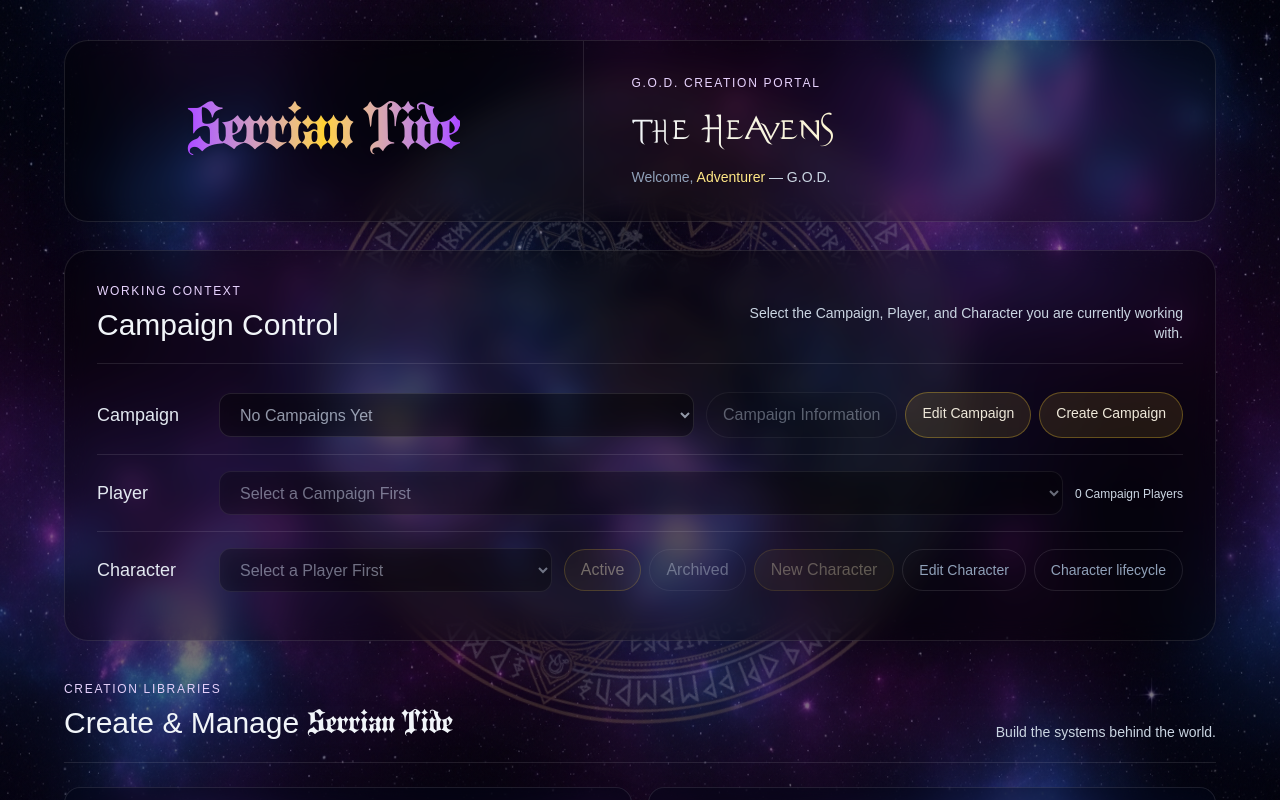
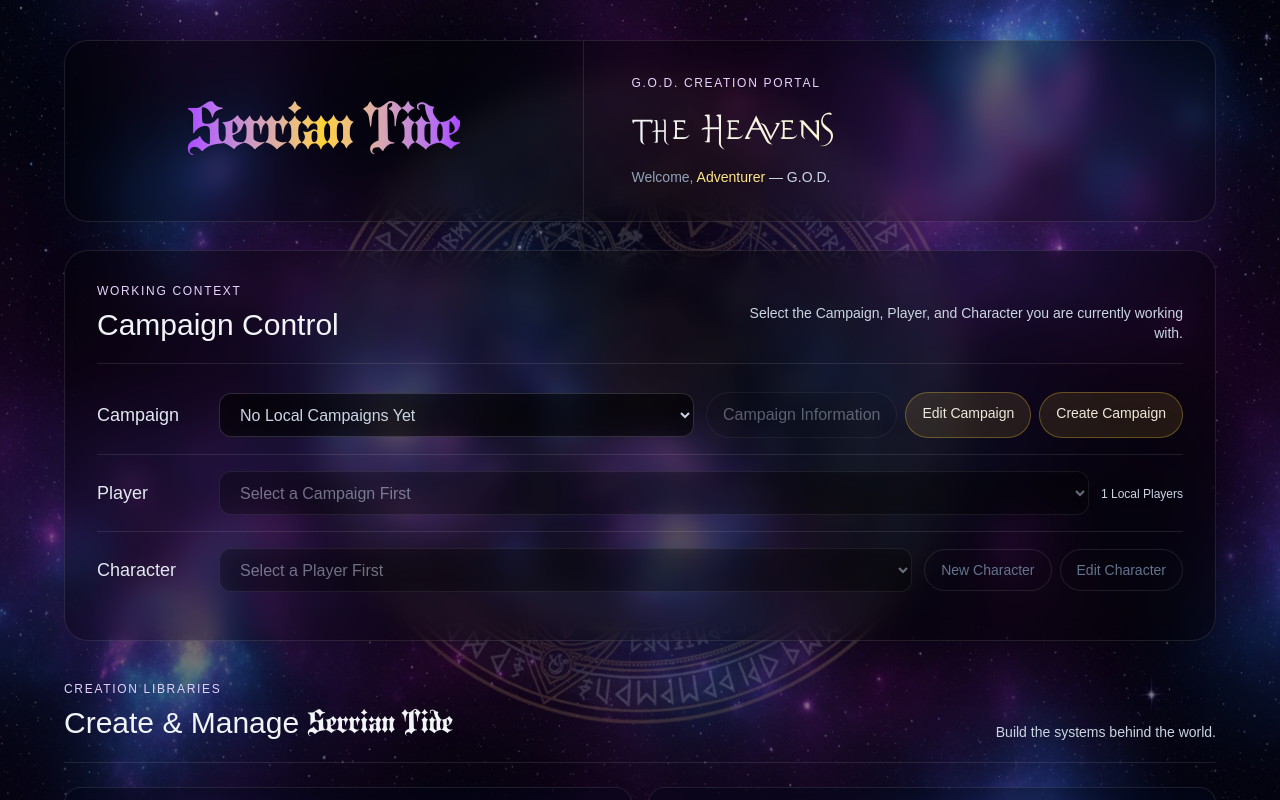
Before and after one commit to Revty79/serriantiderealweb, a Next.js app: page /heavens in a window 1280 px wide. Shown: the top 800 px of the page. Built offline with nearby package versions, Linux system fonts and the light colour scheme.

Commit message:
Connect Heavens to local Campaign context

```diff
--- /dev/null
+++ b/src/app/heavens/heavens-local-campaign-control.tsx
@@ -0,0 +1,120 @@
+"use client";
+
+import Link from "next/link";
+import { useMemo, useState } from "react";
+import { readCampaigns, readCharacters } from "@/lib/local-character-store";
+import { readUsers } from "@/lib/local-user-store";
+
+export function HeavensLocalCampaignControl() {
+  const campaigns = useMemo(() => readCampaigns().filter((campaign) => !campaign.archivedAt), []);
+  const users = useMemo(() => readUsers().filter((user) => user.roles.includes("player")), []);
+  const characters = useMemo(() => readCharacters().filter((character) => !character.archivedAt), []);
+  const [campaignId, setCampaignId] = useState("");
+  const [playerId, setPlayerId] = useState("");
+  const [characterId, setCharacterId] = useState("");
+  const [informationOpen, setInformationOpen] = useState(false);
+
+  const campaign = campaigns.find((entry) => String(entry.id) === campaignId) ?? null;
+  const campaignCharacters = characters.filter((entry) => String(entry.campaignId) === campaignId);
+  const playerCharacters = campaignCharacters.filter((entry) => (entry.playerUserId || "prototype-admin") === playerId);
+  const selectedCharacter = playerCharacters.find((entry) => String(entry.id) === characterId) ?? null;
+
+  return (
+    <div className="mt-3">
+      <ControlRow label="Campaign">
+        <select
+          value={campaignId}
+          onChange={(event) => {
+            setCampaignId(event.target.value);
+            setPlayerId("");
+            setCharacterId("");
+            setInformationOpen(false);
+          }}
+          className="h-11 w-full rounded-xl border border-white/15 bg-black/50 px-4 text-sm text-slate-300 outline-none backdrop-blur-sm"
+        >
+          <option value="">{campaigns.length ? "No Campaign Selected" : "No Local Campaigns Yet"}</option>
+          {campaigns.map((entry) => <option key={entry.id} value={entry.id}>{entry.name}</option>)}
+        </select>
+        <div className="flex flex-wrap gap-2 lg:justify-end">
+          <button
+            type="button"
+            disabled={!campaign}
+            onClick={() => setInformationOpen((value) => !value)}
+            className="min-h-10 rounded-full border border-white/15 bg-black/20 px-4 py-2.5 text-sm text-slate-300 disabled:opacity-40"
+          >
+            Campaign Information
+          </button>
+          <Link href={campaign ? "/heavens/campaigns?campaign=" + campaign.id : "/heavens/campaigns"} className="min-h-10 rounded-full border border-amber-300/30 bg-amber-300/10 px-4 py-2.5 text-sm text-amber-100/80">
+            Edit Campaign
+          </Link>
+          <Link href="/heavens/campaigns" className="min-h-10 rounded-full border border-amber-300/30 bg-amber-300/10 px-4 py-2.5 text-sm text-amber-100/80">
+            Create Campaign
+          </Link>
+        </div>
+      </ControlRow>
+
+      {informationOpen && campaign ? (
+        <section className="mb-2 rounded-2xl border border-white/10 bg-black/25 p-5">
+          <p className="text-xs uppercase tracking-[0.14em] text-purple-200">Campaign Information</p>
+          <h3 className="mt-1 text-2xl text-slate-100">{campaign.name}</h3>
+          <dl className="mt-4 grid gap-3 text-sm sm:grid-cols-4">
+            <div><dt className="text-slate-400">Characters</dt><dd className="mt-1 text-slate-200">{campaignCharacters.length}</dd></div>
+            <div><dt className="text-slate-400">Starting Credits</dt><dd className="mt-1 text-slate-200">{campaign.startingCreditAmount}</dd></div>
+            <div><dt className="text-slate-400">Campaign Races</dt><dd className="mt-1 text-slate-200">{campaign.campaignRaceIds?.length ?? 0}</dd></div>
+            <div><dt className="text-slate-400">Playable Races</dt><dd className="mt-1 text-slate-200">{campaign.allowedRaceIds?.length ?? 0}</dd></div>
+          </dl>
+        </section>
+      ) : null}
+
+      <ControlRow label="Player">
+        <select
+          value={playerId}
+          disabled={!campaignId}
+          onChange={(event) => {
+            setPlayerId(event.target.value);
+            setCharacterId("");
+          }}
+          className="h-11 w-full rounded-xl border border-white/15 bg-black/50 px-4 text-sm text-slate-300 outline-none backdrop-blur-sm disabled:opacity-50"
+        >
+          <option value="">{!campaignId ? "Select a Campaign First" : "No Player Selected"}</option>
+          {users.map((user) => <option key={user.id} value={user.id}>{user.name || user.username}</option>)}
+        </select>
+        <span className="text-xs text-slate-300 lg:text-right">{users.length} Local Players</span>
+      </ControlRow>
+
+      <ControlRow label="Character" last>
+        <select
+          value={characterId}
+          disabled={!playerId}
+          onChange={(event) => setCharacterId(event.target.value)}
+          className="h-11 w-full rounded-xl border border-white/15 bg-black/50 px-4 text-sm text-slate-300 outline-none backdrop-blur-sm disabled:opacity-50"
+        >
+          <option value="">{!playerId ? "Select a Player First" : "No Character Selected"}</option>
+          {playerCharacters.map((character) => <option key={character.id} value={character.id}>{character.name}</option>)}
+        </select>
+        <div className="flex flex-wrap gap-2 lg:justify-end">
+          {campaignId && playerId ? (
+            <Link href={"/realms/characters/new?campaign=" + campaignId + "&player=" + encodeURIComponent(playerId)} className="min-h-10 rounded-full border border-amber-300/30 bg-amber-300/10 px-4 py-2.5 text-sm text-amber-100/80">
+              New Character
+            </Link>
+          ) : <span className="min-h-10 rounded-full border border-white/10 px-4 py-2.5 text-sm text-slate-500">New Character</span>}
+          {selectedCharacter ? (
+            <Link href={"/realms/characters/" + selectedCharacter.id} className="min-h-10 rounded-full border border-amber-300/30 bg-amber-300/10 px-4 py-2.5 text-sm text-amber-100/80">
+              Edit Character
+            </Link>
+          ) : <span className="min-h-10 rounded-full border border-white/10 px-4 py-2.5 text-sm text-slate-500">Edit Character</span>}
+        </div>
+      </ControlRow>
+    </div>
+  );
+}
+
+function ControlRow({ label, children, last = false }: { label: string; children: [React.ReactNode, React.ReactNode]; last?: boolean }) {
+  return (
+    <div className={"grid gap-3 py-4 sm:grid-cols-[110px_minmax(0,1fr)] lg:grid-cols-[110px_minmax(0,1fr)_auto] lg:items-center " + (last ? "" : "border-b border-white/10")}>
+      <span className="text-lg text-slate-200">{label}</span>
+      {children[0]}
+      <div className="sm:col-start-2 lg:col-start-auto">{children[1]}</div>
+    </div>
+  );
+}
--- a/src/app/heavens/page.tsx
+++ b/src/app/heavens/page.tsx
@@ -1,4 +1,5 @@
 import Link from "next/link";
+import { HeavensLocalCampaignControl } from "./heavens-local-campaign-control";
 
 const coreTools = [
   { title: "RACES", subtitle: "Peoples", description: "Create and manage playable Races, attribute caps, movement, quirks, and racial Skills.", area: "races" },
@@ -48,38 +49,7 @@ export default function HeavensPage() {
             </p>
           </div>
 
-          <div className="mt-3">
-            <ControlRow label="Campaign">
-              <select disabled className="h-11 w-full rounded-xl border border-white/15 bg-black/50 px-4 text-sm text-slate-300 outline-none backdrop-blur-sm disabled:opacity-70">
-                <option>No Campaigns Yet</option>
-              </select>
-              <div className="flex flex-wrap gap-2 lg:justify-end">
-                <button disabled className="min-h-10 rounded-full border border-white/15 bg-black/20 px-4 py-2.5 text-sm text-slate-300 opacity-40">Campaign Information</button>
-                <Link href="/heavens/campaigns" className="min-h-10 rounded-full border border-amber-300/30 bg-amber-300/10 px-4 py-2.5 text-sm text-amber-100/80">Edit Campaign</Link>
-                <Link href="/heavens/campaigns" className="min-h-10 rounded-full border border-amber-300/30 bg-amber-300/10 px-4 py-2.5 text-sm text-amber-100/80">Create Campaign</Link>
-              </div>
-            </ControlRow>
-
-            <ControlRow label="Player">
-              <select disabled className="h-11 w-full rounded-xl border border-white/15 bg-black/50 px-4 text-sm text-slate-300 outline-none backdrop-blur-sm disabled:opacity-50">
-                <option>Select a Campaign First</option>
-              </select>
-              <span className="text-xs text-slate-300 lg:text-right">0 Campaign Players</span>
-            </ControlRow>
-
-            <ControlRow label="Character" last>
-              <select disabled className="h-11 w-full rounded-xl border border-white/15 bg-black/50 px-4 text-sm text-slate-300 outline-none backdrop-blur-sm disabled:opacity-50">
-                <option>Select a Player First</option>
-              </select>
-              <div className="flex flex-wrap gap-2 lg:justify-end">
-                <button disabled className="min-h-10 rounded-full border border-amber-300/50 bg-amber-300/10 px-4 text-sm text-amber-100 opacity-40">Active</button>
-                <button disabled className="min-h-10 rounded-full border border-white/15 px-4 text-sm text-slate-300 opacity-40">Archived</button>
-                <button disabled className="min-h-10 rounded-full border border-amber-300/30 bg-amber-300/10 px-4 text-sm text-amber-100/80 opacity-40">New Character</button>
-                <span className="min-h-10 rounded-full border border-white/10 px-4 py-2.5 text-sm text-slate-400">Edit Character</span>
-                <span className="min-h-10 rounded-full border border-white/10 px-4 py-2.5 text-sm text-slate-400">Character lifecycle</span>
-              </div>
-            </ControlRow>
-          </div>
+          <HeavensLocalCampaignControl />
         </section>
 
         <section className="mt-10">
@@ -117,21 +87,3 @@ export default function HeavensPage() {
     </main>
   );
 }
-
-function ControlRow({
-  label,
-  children,
-  last = false,
-}: {
-  label: string;
-  children: [React.ReactNode, React.ReactNode];
-  last?: boolean;
-}) {
-  return (
-    <div className={"grid gap-3 py-4 sm:grid-cols-[110px_minmax(0,1fr)] lg:grid-cols-[110px_minmax(0,1fr)_auto] lg:items-center " + (last ? "" : "border-b border-white/10")}>
-      <span className="text-lg text-slate-200">{label}</span>
-      {children[0]}
-      <div className="sm:col-start-2 lg:col-start-auto">{children[1]}</div>
-    </div>
-  );
-}
```
